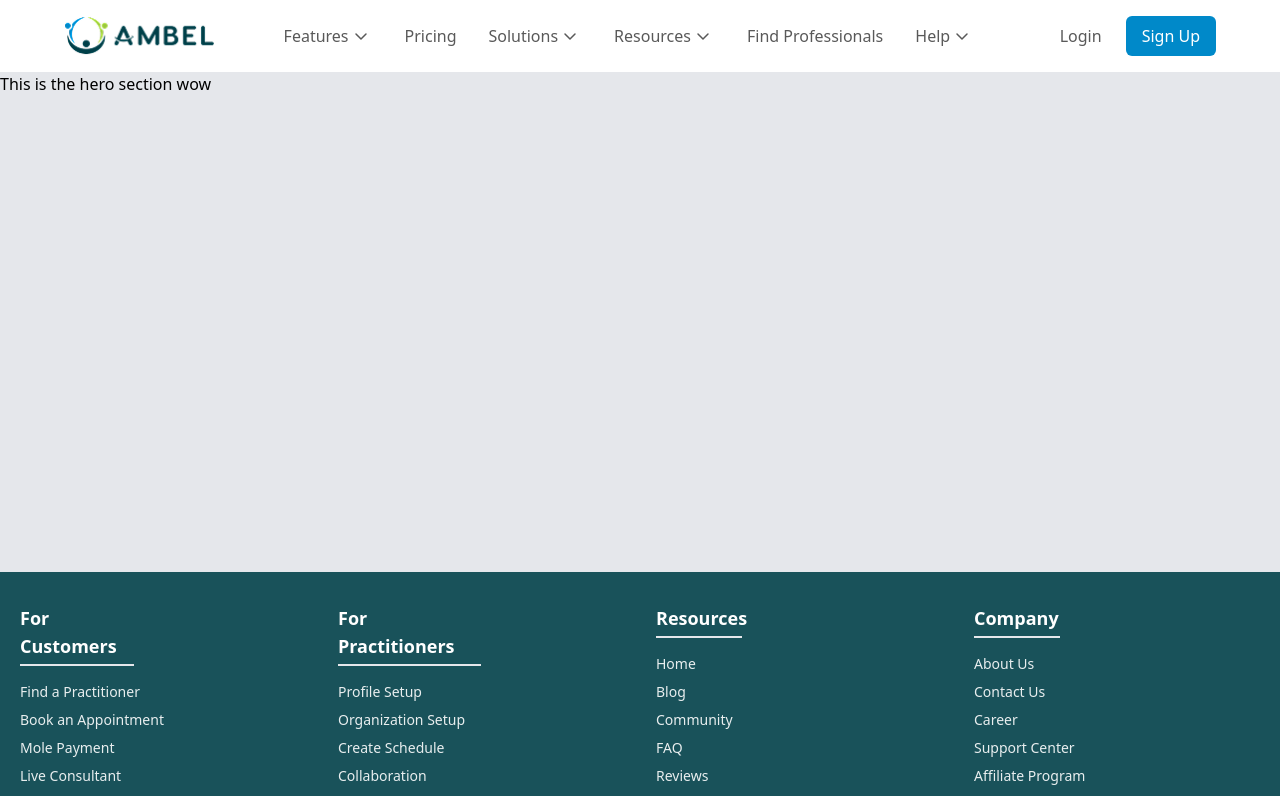
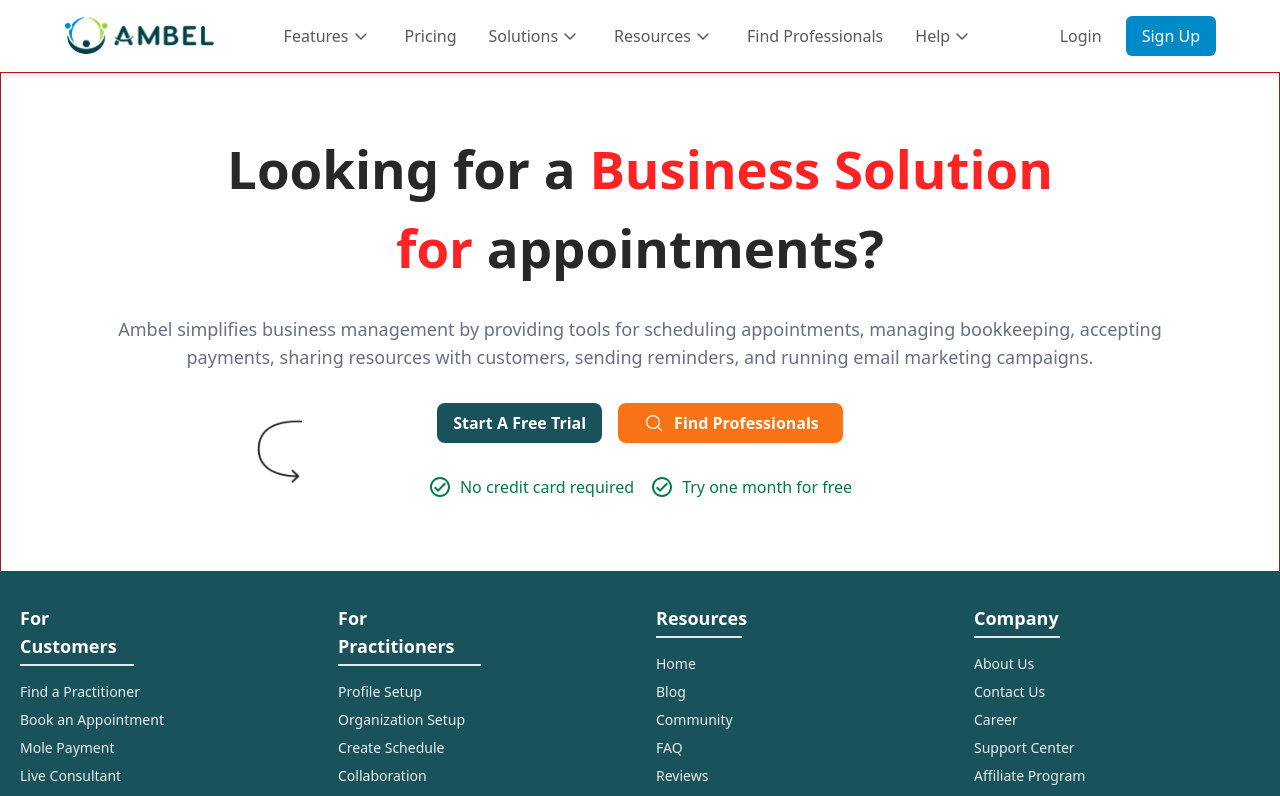
Before and after one commit to tigermursa/The-Monorepo-Project, a Next.js app in the folder apps/home/: page / in a window 1280 px wide. Shown: the top 796 px of the page. Built offline with nearby package versions, Linux system fonts and the light colour scheme.

Commit message:
hero section's upperpart done

```diff
--- a/apps/home/components/HeroSection/HeroSection.jsx
+++ b/apps/home/components/HeroSection/HeroSection.jsx
@@ -1,7 +1,12 @@
 import React from "react";
+import PartOne from "./PartOne";
 
 const HeroSection = () => {
-  return <div>This is the hero section wow</div>;
+  return (
+    <div>
+      <PartOne />
+    </div>
+  );
 };
 
 export default HeroSection;
--- /dev/null
+++ b/apps/home/components/HeroSection/PartOne.jsx
@@ -0,0 +1,91 @@
+import Image from "next/image";
+import React from "react";
+
+const PartOne = () => {
+  return (
+    <div className="container mx-auto px-4 py-14 text-center relative">
+      <h2 className="text-[#282828] text-4xl md:text-5xl lg:text-[3.3rem] font-extrabold mb-4">
+        Looking for a{" "}
+        <span className="text-[#FF2323] leading-normal">
+          Business Solution <br /> for
+        </span>{" "}
+        appointments?
+      </h2>
+
+      <p className="text-[#667085] text-lg mb-8 mt-7 max-w-full mx-auto">
+        Ambel simplifies business management by providing tools for scheduling
+        appointments, managing bookkeeping, accepting <br /> payments, sharing
+        resources with customers, sending reminders, and running email marketing
+        campaigns.
+      </p>
+
+      <div className="flex flex-col md:flex-row items-center justify-center gap-4 mb-8 relative">
+        <button className="bg-[#19525A] text-white px-4 py-2 rounded-lg font-semibold hover:bg-[#14444A] transition duration-300">
+          Start A Free Trial
+        </button>
+        <button className="flex items-center bg-[#F87316] text-white px-6 py-2 rounded-lg font-semibold hover:bg-[#E06512] transition duration-300">
+          <svg
+            xmlns="http://www.w3.org/2000/svg"
+            width={24}
+            height={24}
+            viewBox="0 0 24 24"
+            className="mr-2"
+          >
+            <path
+              fill="currentColor"
+              fillRule="evenodd"
+              d="m16.31 15.561l4.114 4.115l-.848.848l-4.123-4.123a7 7 0 1 1 .857-.84M16.8 11a5.8 5.8 0 1 0-11.6 0a5.8 5.8 0 0 0 11.6 0"
+            ></path>
+          </svg>
+          Find Professionals
+        </button>
+
+        {/* Arrow Image */}
+        <div className="absolute right-[60rem] top-12 transform -translate-y-1/2">
+          <Image
+            src="/symbols/Point to trail.png"
+            width={46}
+            height={62}
+            className="w-[46px] h-[62.5px]"
+            alt="arrow pointer"
+          />
+        </div>
+      </div>
+
+      <div className="flex flex-col md:flex-row font-medium items-center justify-center gap-4 text-[#027A48]">
+        <p className="flex items-center">
+          <svg
+            xmlns="http://www.w3.org/2000/svg"
+            width={24}
+            height={24}
+            viewBox="0 0 24 24"
+            className="mr-2"
+          >
+            <path
+              fill="currentColor"
+              d="M12 2C6.5 2 2 6.5 2 12s4.5 10 10 10s10-4.5 10-10S17.5 2 12 2m0 18c-4.41 0-8-3.59-8-8s3.59-8 8-8s8 3.59 8 8s-3.59 8-8 8m4.59-12.42L10 14.17l-2.59-2.58L6 13l4 4l8-8z"
+            ></path>
+          </svg>
+          No credit card required
+        </p>
+        <p className="flex items-center">
+          <svg
+            xmlns="http://www.w3.org/2000/svg"
+            width={24}
+            height={24}
+            viewBox="0 0 24 24"
+            className="mr-2"
+          >
+            <path
+              fill="currentColor"
+              d="M12 2C6.5 2 2 6.5 2 12s4.5 10 10 10s10-4.5 10-10S17.5 2 12 2m0 18c-4.41 0-8-3.59-8-8s3.59-8 8-8s8 3.59 8 8s-3.59 8-8 8m4.59-12.42L10 14.17l-2.59-2.58L6 13l4 4l8-8z"
+            ></path>
+          </svg>
+          Try one month for free
+        </p>
+      </div>
+    </div>
+  );
+};
+
+export default PartOne;
--- a/apps/home/components/Layouts/MainLayout.jsx
+++ b/apps/home/components/Layouts/MainLayout.jsx
@@ -2,7 +2,7 @@
 
 const MainLayout = () => {
   return (
-    <div className="container bg-gray-200 h-[500px] mx-auto">
+    <div className="container border border-red-800 h-[500px] mx-auto">
       <HeroSection />
     </div>
   );
--- a/apps/home/components/shared/Footer/Footer.jsx
+++ b/apps/home/components/shared/Footer/Footer.jsx
@@ -138,7 +138,7 @@
           />
         </div>
         {/* Copyright Section */}
-        <div className="mt-8 pt-8 border-t border-white/10">
+        <div className="mt-10 pt-10 border-t border-white/30">
           <div className="flex flex-col md:flex-row justify-between items-center gap-4">
             <div className="text-sm opacity-75">
               Copyright © 2022. Ambal. All rights reserved.
--- a/apps/home/components/shared/Navbar/Navbar.jsx
+++ b/apps/home/components/shared/Navbar/Navbar.jsx
@@ -11,7 +11,7 @@
           width={150}
           height={38}
           alt="Ambel Logo"
-          className="w-[150px] h-[38px]"
+          className="w-[150px] h-[38px] cursor-pointer"
           priority
         />
       </div>
```
Also changed, not shown: apps/home/public/symbols/Point to trail.png (added).
